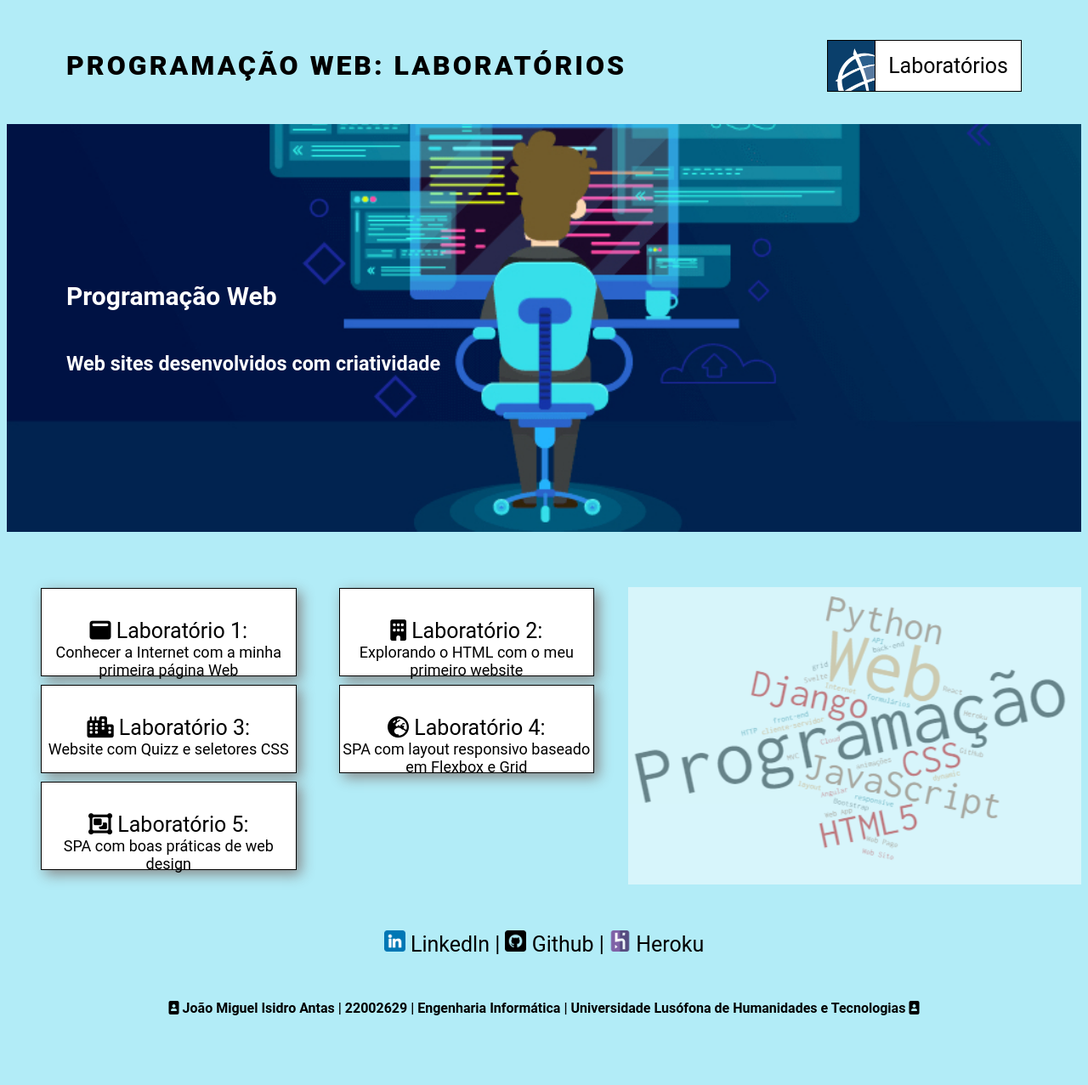
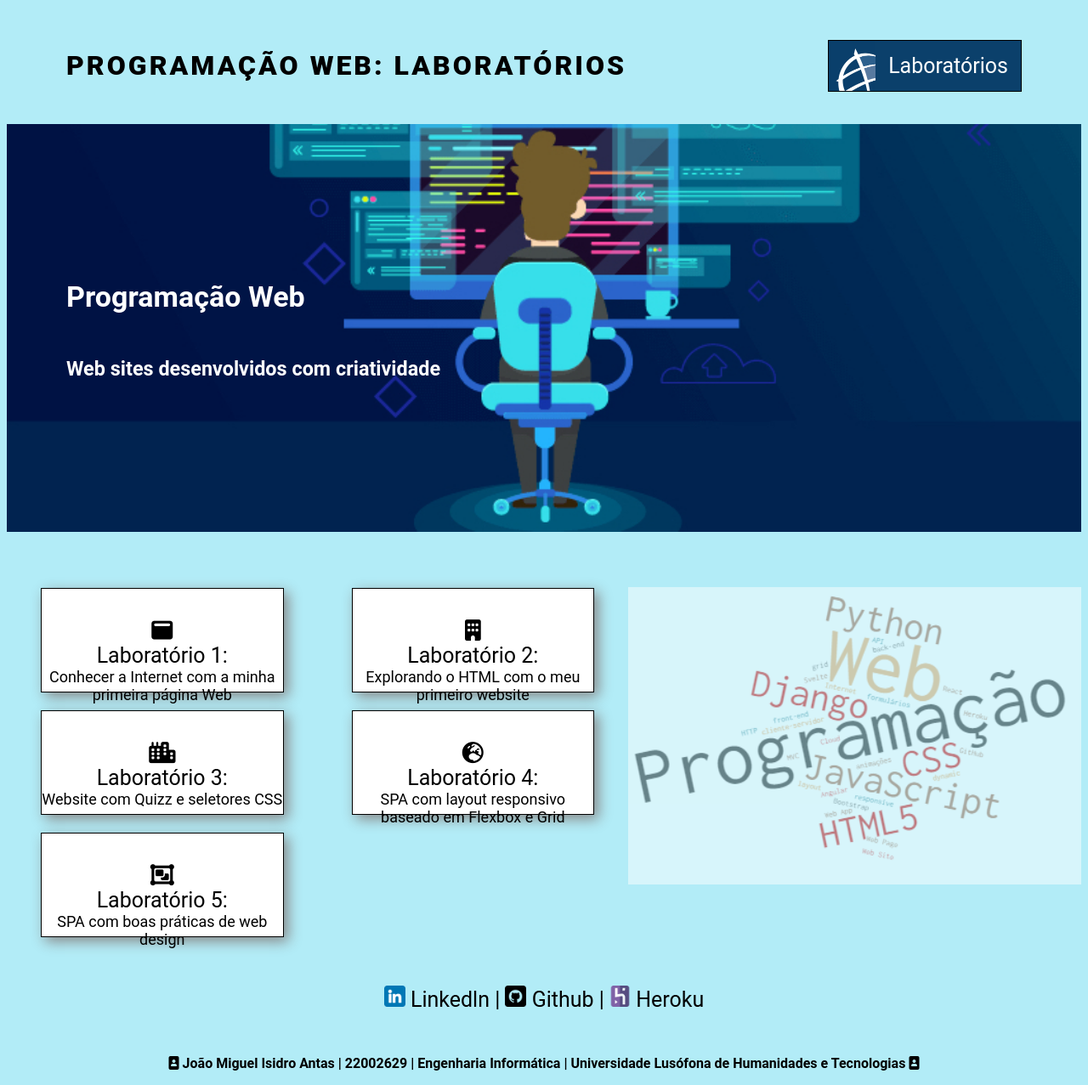
Before and after one commit to joaoantas05/pw-labs-joaoantas-a22002629, a PHP site: page / in a window 1280 px wide. Shown: the whole page at 85% size. Before the commit the page ends 1195 px from the top, so only its background shows below. Run offline with PHP 8.4, Linux system fonts and the light colour scheme; some libraries are stand-ins or nearby versions.

Commit message:
finalizacao laboratorios

```diff
--- a/geral.css
+++ b/geral.css
@@ -4,14 +4,13 @@ body{
 
 header a{ /*button*/
     padding: 15px;
-    color: black;
-    background: white;
+    color: white;
+    background: #0b406b;
     text-align: center;
-    border-left: 1px solid black ;
 }
 header a:hover{
-    background-color: rgb(31, 133, 201);
-    color: white;
+    background-color: white;
+    color: #0b406b;
 }
 
 header{
@@ -43,6 +42,10 @@ header{
     font-size: 20px;
 }
 
+.imagem_parallax h2{
+    font-size: 1.7em;
+}
+
 h1{
     text-align: center;
     margin-top: 100px;
@@ -57,7 +60,7 @@ ul{
     display: grid; /* colunas */
     grid-template-columns: repeat(2, 1fr);
     grid-template-rows: repeat(3, 5vw); /* altura */
-    grid-gap: 50px; /* espaçamento entre colunas */
+    grid-gap: 80px; /* espaçamento entre colunas */
     margin-right: 40px;
 }
 
@@ -70,7 +73,7 @@ li{ /* laboratorios */
     border: 1px solid black; /* moldura */
     text-align: center;
     padding: 35px 0;
-    height: 50%;
+    height: 80%;
     font-size: 18px;
 }
 
@@ -161,3 +164,7 @@ main p a{
     color: black;
     display: inline;
 }
+
+main {
+    margin-top: 100px;
+}
--- a/index.html
+++ b/index.html
@@ -18,17 +18,17 @@
 
     <div class="imagem_parallax">
         <h2>Programação Web</h2>
-        <h3>Web sites desenvolvidos com criatividade</h3>
+        <h3 id="labs">Web sites desenvolvidos com criatividade</h3>
     </div>
 
-    <div class="geral" id="labs">
+    <div class="geral">
         <nav>
             <ul type="square">
-                <li><a href="lab1/index.html"><i class="fa-solid fa-window-maximize"></i> Laboratório 1:</a> Conhecer a Internet com a minha primeira página Web</li>
-                <li><a href="lab2/index.html"><i class="fa-solid fa-building"></i> Laboratório 2:</a> Explorando o HTML com o meu primeiro website</li>
-                <li><a href="lab3/index.html"><i class="fa-solid fa-city"></i> Laboratório 3:</a> Website com Quizz e seletores CSS</li>
-                <li><a href="lab4/index.html"><i class="fa-solid fa-earth-europe"></i> Laboratório 4:</a> SPA com layout responsivo baseado em Flexbox e Grid</li>
-                <li><a href="lab5/index.html"><i class="fa-solid fa-object-group"></i> Laboratório 5:</a> SPA com boas práticas de web design</li>
+                <li><a href="lab1/index.html"><i class="fa-solid fa-window-maximize"></i> <br> Laboratório 1:</a> Conhecer a Internet com a minha primeira página Web</li>
+                <li><a href="lab2/index.html"><i class="fa-solid fa-building"></i> <br> Laboratório 2:</a> Explorando o HTML com o meu primeiro website</li>
+                <li><a href="lab3/index.html"><i class="fa-solid fa-city"></i> <br> Laboratório 3:</a> Website com Quizz e seletores CSS</li>
+                <li><a href="lab4/index.html"><i class="fa-solid fa-earth-europe"></i> <br> Laboratório 4:</a> SPA com layout responsivo baseado em Flexbox e Grid</li>
+                <li><a href="lab5/index.html"><i class="fa-solid fa-object-group"></i> <br> Laboratório 5:</a> SPA com boas práticas de web design</li>
             </ul>
         </nav>
 
--- a/lab4/index.html
+++ b/lab4/index.html
@@ -172,5 +172,7 @@
             <p class="sentence">4 noites por 400€ </p>
         </div>
     </div>
+    <hr>
+    <footer align="center">João Antas, a22002629, Universidade Lusófona de Humanidades e Tecnologias, 2º Ano, Engenharia Informática</footer>
 </body>
 </html>
--- a/lab5/index.html
+++ b/lab5/index.html
@@ -255,5 +255,7 @@
             <p class="sentence">4 noites por 400€ </p>
         </div>
     </div>
+    <hr>
+    <footer align="center">João Antas, a22002629, Universidade Lusófona de Humanidades e Tecnologias, 2º Ano, Engenharia Informática</footer>
 </body>
 </html>
```
